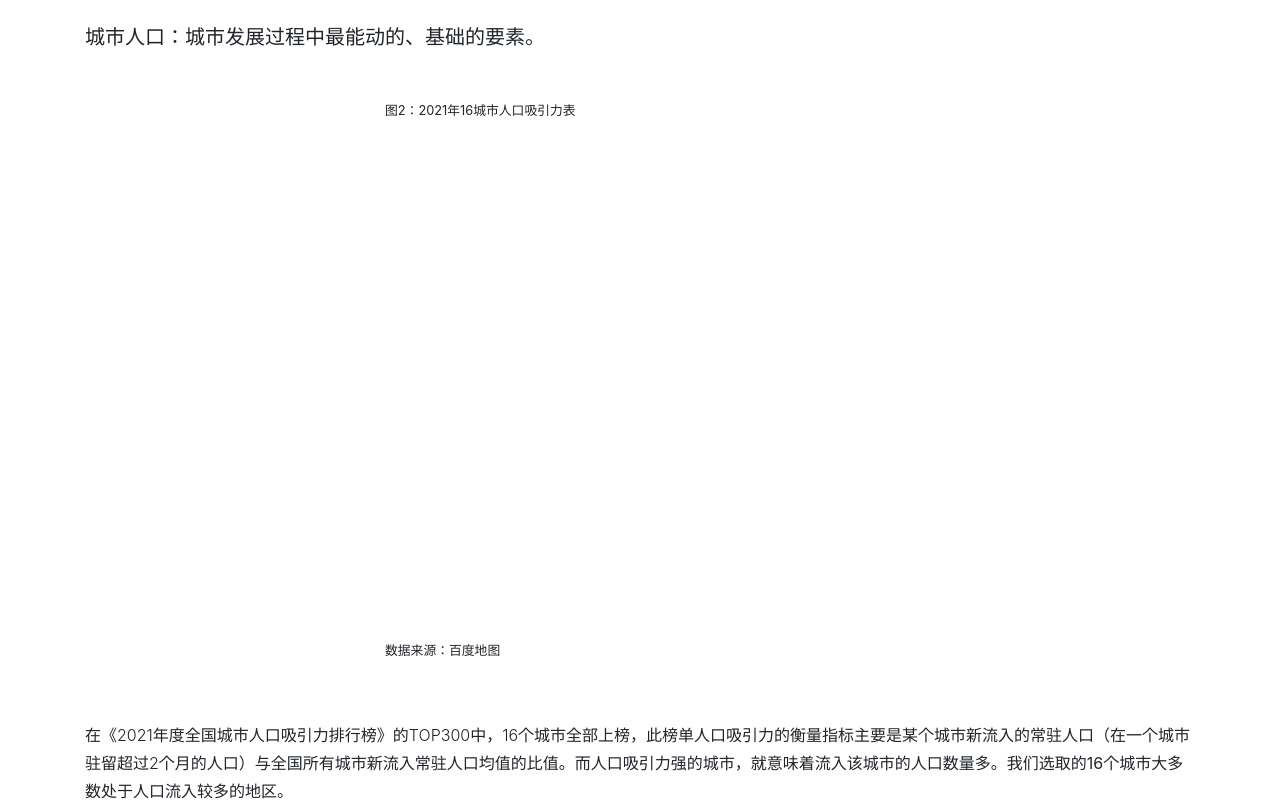
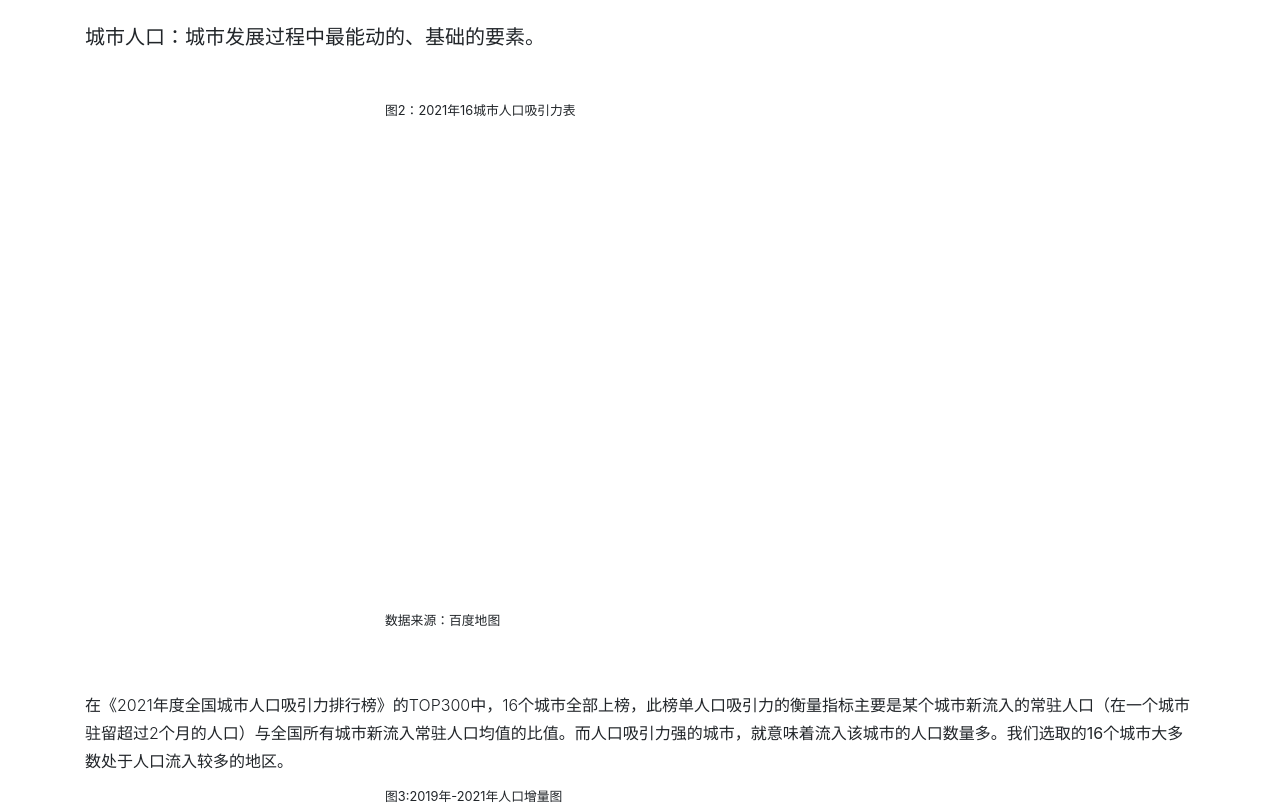
Before and after one commit to myx0301/myx0301.github.io, a website with bundled scripts: page index.html in a window 1280 px wide. Shown: the part 2760-3568 px from the top of the page. Built offline with nearby package versions, Linux system fonts and the light colour scheme.

Commit message:
Update index.html

```diff
--- a/index.html
+++ b/index.html
@@ -170,7 +170,7 @@
       <p class="h5">城市人口：城市发展过程中最能动的、基础的要素。</p>
          <p><br></p>
         <p style="text-indent: 300px"><small>图2：2021年16城市人口吸引力表</small></p>
-        <div id="xiyinli" style="width: 600px;height: 500px"  class="mx-auto d-block"></div>
+        <div id="xiyinli" style="width: 600px;height: 470px"  class="mx-auto d-block"></div>
          <p style="text-indent: 300px"><small>数据来源：百度地图</small></p>
         <h6 style="line-height: 28px" class="font-weight-light"><p><br></p>在《2021年度全国城市人口吸引力排行榜》的TOP300中，16个城市全部上榜，此榜单人口吸引力的衡量指标主要是某个城市新流入的常驻人口（在一个城市驻留超过2个月的人口）与全国所有城市新流入常驻人口均值的比值。<strong>而人口吸引力强的城市，就意味着流入该城市的人口数量多。我们选取的16个城市大多数处于人口流入较多的地区。</strong></h6>
      </div>
```
